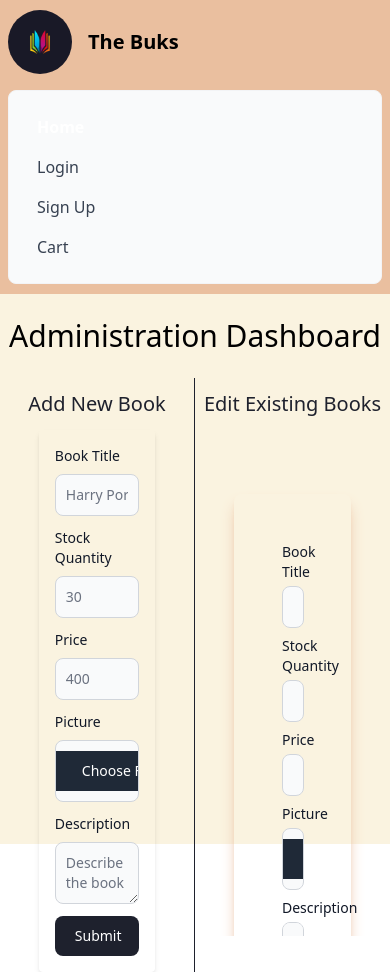
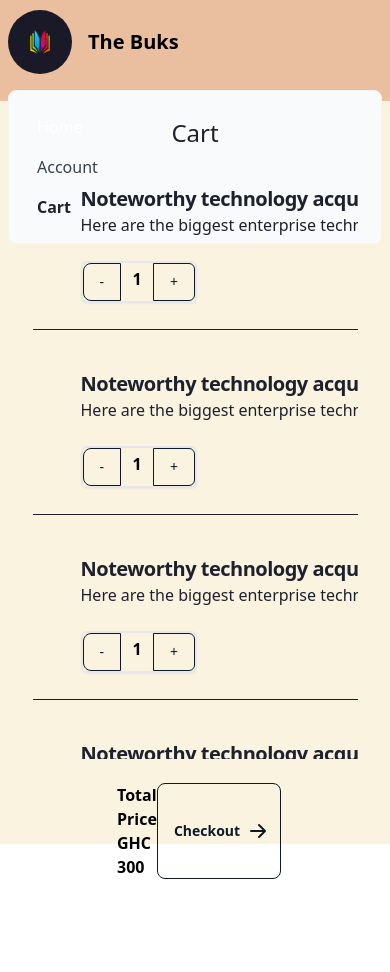
Before and after one commit to PhinehasSersah/Book-store, a Vue app in the folder book-store/: page /cart in a window 390 px wide. After the commit the page ends 879 px from the top, so only its background shows below. Built offline with nearby package versions, Linux system fonts and the light colour scheme; grey boxes are pictures that could not be loaded.

Commit message:
added routing

```diff
--- a/book-store/package.json
+++ b/book-store/package.json
@@ -10,7 +10,8 @@
   },
   "dependencies": {
     "flowbite": "^1.5.3",
-    "vue": "^3.2.37"
+    "vue": "^3.2.37",
+    "vue-router": "^4.1.5"
   },
   "devDependencies": {
     "@vitejs/plugin-vue": "^3.1.0",
--- a/book-store/src/App.vue
+++ b/book-store/src/App.vue
@@ -1,36 +1,15 @@
-<script setup>
-import Hearder from "./components/Home/Hearder.vue";
-// import LoginVue from "./components/Home/Login.vue";
-import Login from "./components/Home/Login.vue";
-import Hero from "./components/Home/Hero.vue";
-import Product from "./components/Home/Product.vue";
-import CartItem from "./components/Home/CartItem.vue";
-import Cart from "./components/Home/Cart.vue";
-import Administration from "./components/Admin/Administration.vue";
-// import CartItem from "./components/Home/CartItem.vue";
-
-</script>
+<script setup></script>
 
 <template>
   <div class="">
-    <!-- <Hearder /> -->
-    <!-- <Login />  -->
-    <!-- <Hero />
-    <div class="inline-flex justify-center items-center w-full mt-16">
-      <hr
-        class="my-4 w-1/3 h-1 bg-gray-200 rounded border-0 dark:bg-gray-700"
-      />
-      <div
-        class="absolute left-1/2 px-4 bg-white -translate-x-1/2 dark:bg-gray-900"
-      >
-        <h2 class="font-bold text-dark text-xl">Products</h2>
-      </div>
-    </div>
-
-    <Product /> -->
-    <!-- <CartItem /> -->
-    <!-- <Cart /> -->
-    <Administration />
+    <RouterView></RouterView>
   </div>
 </template>
 >
+
+<style lang="css">
+.active-link {
+  color: #1e212d;
+  font-weight: bolder;
+}
+</style>
--- a/book-store/src/components/Home/Cart.vue
+++ b/book-store/src/components/Home/Cart.vue
@@ -1,5 +1,5 @@
 <template>
-  <div class="w-full h-screen bg-light">
+  <div class="w-full h-[88vh] bg-light">
     <h3 class="text-center text-2xl p-4 text-dark">Cart</h3>
     <div class="overflow-y-auto w-10/12 h-4/5 mx-auto grid place-items-center">
       <CartItem />
--- a/book-store/src/components/Home/Hearder.vue
+++ b/book-store/src/components/Home/Hearder.vue
@@ -1,7 +1,7 @@
 <template>
-  <nav class="bg-brown px-2 sm:px-4 py-2.5 dark:bg-gray-900">
+  <nav class="bg-brown h-[12vh] px-2 sm:px-4 py-2.5 dark:bg-gray-900">
     <div class="container flex flex-wrap justify-between items-center mx-auto">
-      <a href="#" class="flex items-center">
+      <RouterLink to="/" class="flex items-center">
         <div class="w-16 h-16 rounded-full mr-4">
           <img
             src="../../assets/books-store.png"
@@ -13,39 +13,39 @@
           class="self-center text-xl font-semibold whitespace-nowrap dark:text-white"
           >The Buks</span
         >
-      </a>
+      </RouterLink>
 
       <div class="w-full md:block md:w-auto" id="navbar-default">
         <ul
           class="flex flex-col p-4 mt-4 bg-gray-50 rounded-lg border border-gray-100 md:flex-row md:space-x-8 md:mt-0 md:text-sm md:font-medium md:border-0 md:bg-white dark:bg-gray-800 md:dark:bg-gray-900 dark:border-gray-700"
         >
           <li>
-            <a
-              href="/"
-              class="block py-2 pr-4 pl-3 text-white font-bold rounded md:bg-transparent md:text-dark md:p-0 dark:text-white"
+            <RouterLink
+              to="/"
+              class="block py-2 pr-4 pl-3 text-white rounded md:bg-transparent md:text-dark md:p-0 dark:text-white"
               aria-current="page"
-              >Home</a
+              >Home</RouterLink
             >
           </li>
           <li>
-            <a
-              href="/login"
+            <RouterLink
+              to="/signup"
               class="block py-2 pr-4 pl-3 text-gray-700 rounded hover:bg-gray-100 md:hover:bg-transparent md:border-0 md:hover:text-brown md:p-0 dark:text-gray-400 md:dark:hover:text-white dark:hover:bg-gray-700 dark:hover:text-white md:dark:hover:bg-transparent"
-              >Login</a
+              >Account</RouterLink
             >
           </li>
-          <li>
+          <!-- <li>
             <a
               href="#"
               class="block py-2 pr-4 pl-3 text-gray-700 rounded hover:bg-gray-100 md:hover:bg-transparent md:border-0 md:hover:text-brown md:p-0 dark:text-gray-400 md:dark:hover:text-white dark:hover:bg-gray-700 dark:hover:text-white md:dark:hover:bg-transparent"
               >Sign Up</a
             >
-          </li>
+          </li> -->
           <li>
-            <a
-              href="#"
+            <RouterLink
+              to="/cart"
               class="block py-2 pr-4 pl-3 text-gray-700 rounded hover:bg-gray-100 md:hover:bg-transparent md:border-0 md:hover:text-brown md:p-0 dark:text-gray-400 md:dark:hover:text-white dark:hover:bg-gray-700 dark:hover:text-white md:dark:hover:bg-transparent"
-              >Cart</a
+              >Cart</RouterLink
             >
           </li>
         </ul>
--- a/book-store/src/main.js
+++ b/book-store/src/main.js
@@ -2,5 +2,8 @@ import { createApp } from "vue";
 import "./style.css";
 import "flowbite";
 import App from "./App.vue";
+import router from "./router/index.js";
 
-createApp(App).mount("#app");
+const app = createApp(App);
+app.use(router);
+app.mount("#app");
--- /dev/null
+++ b/book-store/src/router/index.js
@@ -0,0 +1,29 @@
+import { createRouter, createWebHistory } from "vue-router";
+import HomePage from "../views/HomePage.vue";
+import CartPage from "../views/CartPage.vue";
+import SignUpPage from "../views/SignUpPage.vue";
+
+const routes = [
+  {
+    path: "/",
+    name: "Home",
+    component: HomePage,
+  },
+  {
+    path: "/cart",
+    name: "Cart",
+    component: CartPage,
+  },
+  {
+    path: "/signup",
+    name: "Signup",
+    component: SignUpPage,
+  },
+];
+const router = createRouter({
+  history: createWebHistory(),
+  routes,
+  linkActiveClass: "active-link",
+});
+
+export default router;
--- /dev/null
+++ b/book-store/src/views/CartPage.vue
@@ -0,0 +1,10 @@
+<template>
+  <div>
+    <Hearder />
+    <Cart />
+  </div>
+</template>
+<script setup>
+import Cart from "../components/Home/Cart.vue";
+import Hearder from "../components/Home/Hearder.vue";
+</script>
--- /dev/null
+++ b/book-store/src/views/HomePage.vue
@@ -0,0 +1,13 @@
+<template>
+  <div>
+    <Hearder />
+    <Hero />
+    <Product />
+  </div>
+</template>
+
+<script setup>
+import Hearder from "../components/Home/Hearder.vue";
+import Hero from "../components/Home/Hero.vue";
+import Product from "../components/Home/Product.vue";
+</script>
--- /dev/null
+++ b/book-store/src/views/SignUpPage.vue
@@ -0,0 +1,9 @@
+<template>
+  <div>
+    <Login />
+  </div>
+</template>
+
+<script setup>
+import Login from "../components/Home/Login.vue";
+</script>
```
Also changed, not shown: 1 other file (tests, documents, lock files or other folders).
